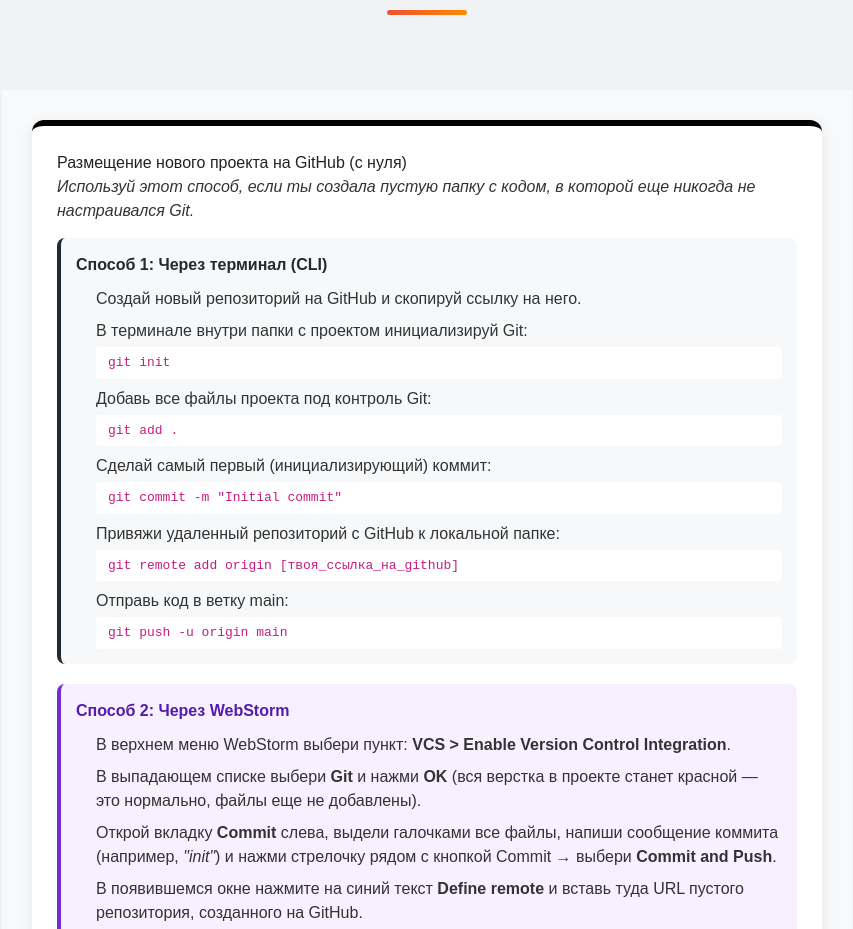
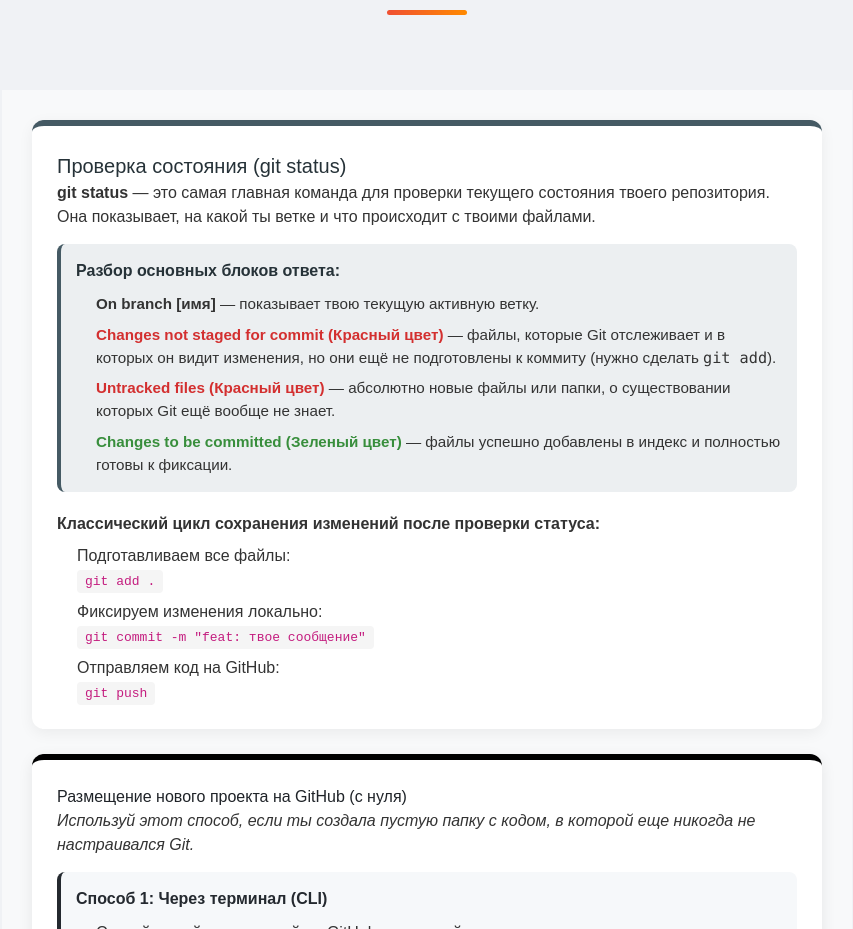
Before and after one commit to tymanskaya/next, a Next.js app: page /git in a window 1280 px wide. Shown: the part 340-1269 px from the top of the page, without its empty margins (213-1066 px from the left). Built offline with nearby package versions, Linux system fonts and the light colour scheme.

Commit message:
git/git status

```diff
--- a/app/git/page.tsx
+++ b/app/git/page.tsx
@@ -84,6 +84,48 @@ export default function Page() {
                 color: '#333',
                 lineHeight: '1.5'
             }}>
+                <section style={{
+                    backgroundColor: '#fff',
+                    padding: '25px',
+                    borderRadius: '12px',
+                    borderTop: '6px solid #455a64',
+                    boxShadow: '0 4px 15px rgba(0,0,0,0.06)',
+                    fontFamily: 'sans-serif'
+                }}>
+                    <h2 style={{ marginTop: 0, color: '#263238', fontSize: '20px' }}>Проверка состояния (git status)</h2>
+
+                    <div style={{ display: 'flex', flexDirection: 'column', gap: '15px' }}>
+                        <p><b>git status</b> &mdash; это самая главная команда для проверки текущего состояния твоего репозитория. Она показывает, на какой ты ветке и что происходит с твоими файлами.</p>
+
+                        {/* Что показывает команда */}
+                        <div style={{ backgroundColor: '#eceff1', padding: '15px', borderRadius: '8px', borderLeft: '4px solid #455a64' }}>
+                            <p style={{ fontWeight: 'bold', margin: '0 0 10px 0', color: '#263238' }}>Разбор основных блоков ответа:</p>
+                            <ul style={{ margin: 0, paddingLeft: '20px', display: 'flex', flexDirection: 'column', gap: '8px', fontSize: '0.95em' }}>
+                                <li><b>On branch [имя]</b> &mdash; показывает твою текущую активную ветку.</li>
+                                <li><span style={{ color: '#d32f2f', fontWeight: 'bold' }}>Changes not staged for commit (Красный цвет)</span> &mdash; файлы, которые Git отслеживает и в которых он видит изменения, но они ещё не подготовлены к коммиту (нужно сделать <code>git add</code>).</li>
+                                <li><span style={{ color: '#d32f2f', fontWeight: 'bold' }}>Untracked files (Красный цвет)</span> &mdash; абсолютно новые файлы или папки, о существовании которых Git ещё вообще не знает.</li>
+                                <li><span style={{ color: '#388e3c', fontWeight: 'bold' }}>Changes to be committed (Зеленый цвет)</span> &mdash; файлы успешно добавлены в индекс и полностью готовы к фиксации.</li>
+                            </ul>
+                        </div>
+
+                        {/* Классический рабочий цикл */}
+                        <div style={{ marginTop: '5px' }}>
+                            <p><b>Классический цикл сохранения изменений после проверки статуса:</b></p>
+                            <ol style={{ margin: '8px 0 0 0', paddingLeft: '20px', display: 'flex', flexDirection: 'column', gap: '8px' }}>
+                                <li>Подготавливаем все файлы: <br/>
+                                    <code style={{ backgroundColor: '#f5f5f5', padding: '4px 8px', borderRadius: '4px', color: '#c41d7f', fontFamily: 'monospace' }}>git add .</code>
+                                </li>
+                                <li>Фиксируем изменения локально: <br/>
+                                    <code style={{ backgroundColor: '#f5f5f5', padding: '4px 8px', borderRadius: '4px', color: '#c41d7f', fontFamily: 'monospace' }}>git commit -m "feat: твое сообщение"</code>
+                                </li>
+                                <li>Отправляем код на GitHub: <br/>
+                                    <code style={{ backgroundColor: '#f5f5f5', padding: '4px 8px', borderRadius: '4px', color: '#c41d7f', fontFamily: 'monospace' }}>git push</code>
+                                </li>
+                            </ol>
+                        </div>
+                    </div>
+                </section>
+
 
                 <section style={{
                     backgroundColor: '#fff',
@@ -641,6 +683,7 @@ export default function Page() {
                 </section>
 
 
+
             </div>
 
 
```
